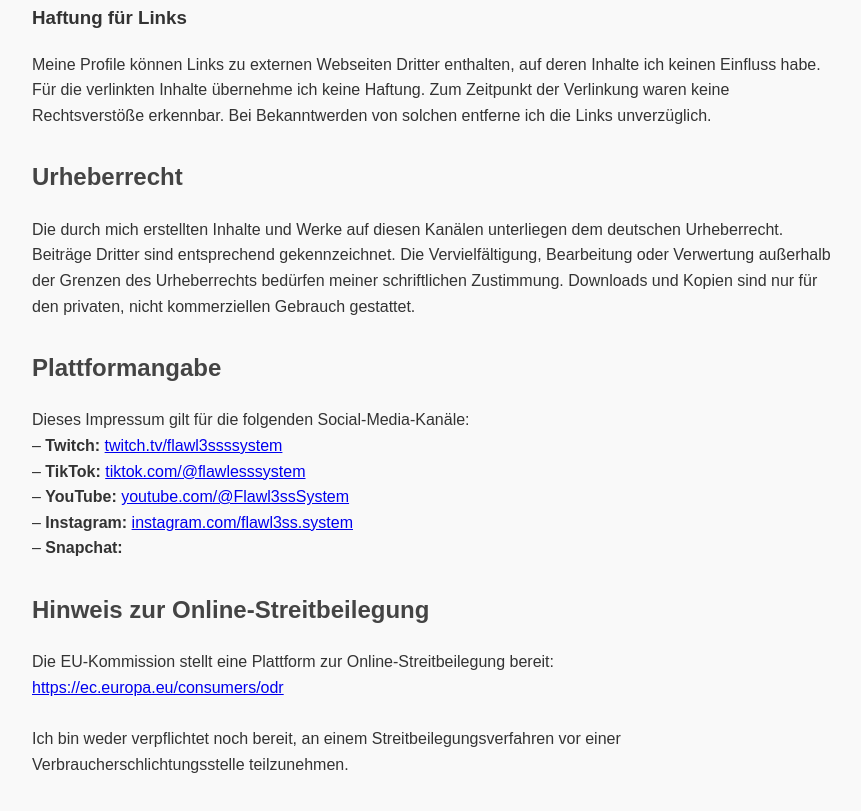
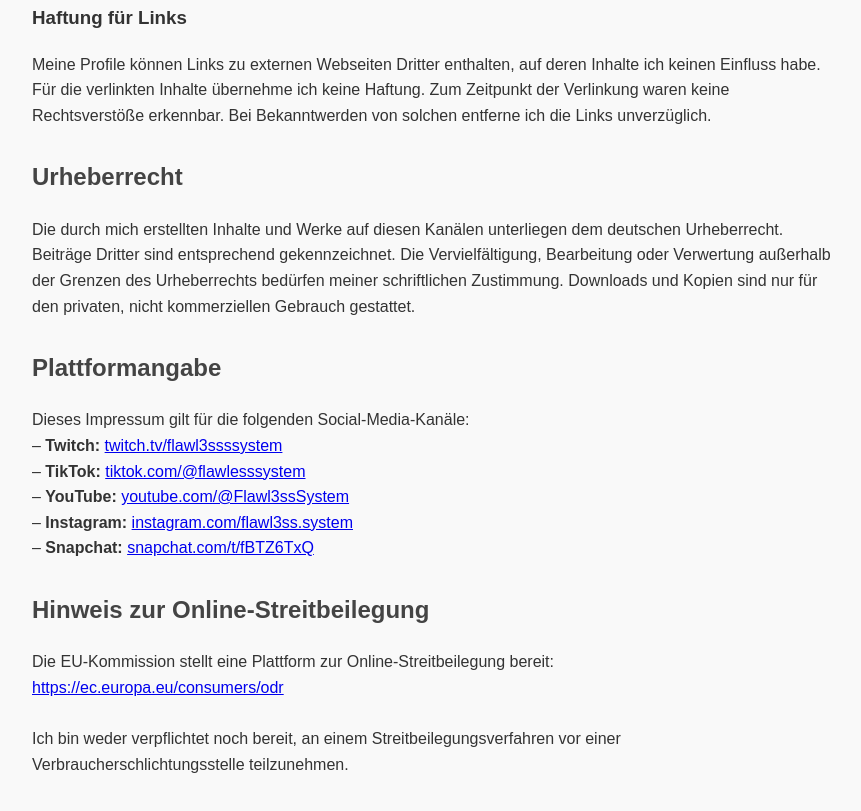
Before and after one commit to Darian-3/Flawl3ss-Impressum, a plain HTML site: page index.html in a window 1280 px wide. Shown: the part 897-1708 px from the top of the page, without its empty margins (208-1069 px from the left). Drawn offline with Linux system fonts and the light colour scheme.

Commit message:
Update index.html

```diff
--- a/index.html
+++ b/index.html
@@ -70,7 +70,7 @@
   – <strong>TikTok:</strong> <a href="https://www.tiktok.com/@flawlesssystem" target="_blank">tiktok.com/@flawlesssystem</a><br>
   – <strong>YouTube:</strong> <a href="https://www.youtube.com/@Flawl3ssSystem" target="_blank">youtube.com/@Flawl3ssSystem</a><br>
   – <strong>Instagram:</strong> <a href="https://www.instagram.com/flawl3ss.system" target="_blank">instagram.com/flawl3ss.system</a><br>
-  – <strong>Snapchat:</strong>
+   – <strong>Snapchat:</strong> <a href="https://snapchat.com/t/fBTZ6TxQ" target="_blank">snapchat.com/t/fBTZ6TxQ</a><br>
 </p>
 
   <h2>Hinweis zur Online-Streitbeilegung</h2>
```
